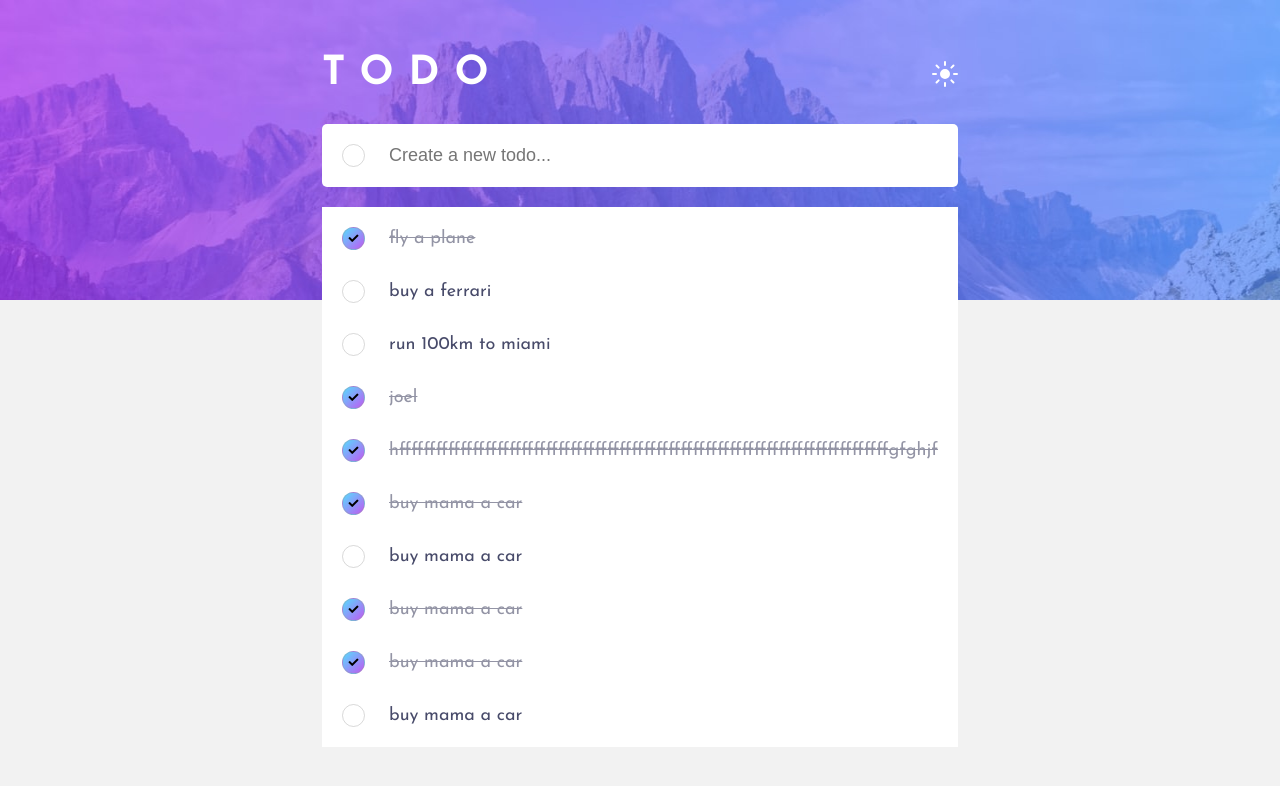
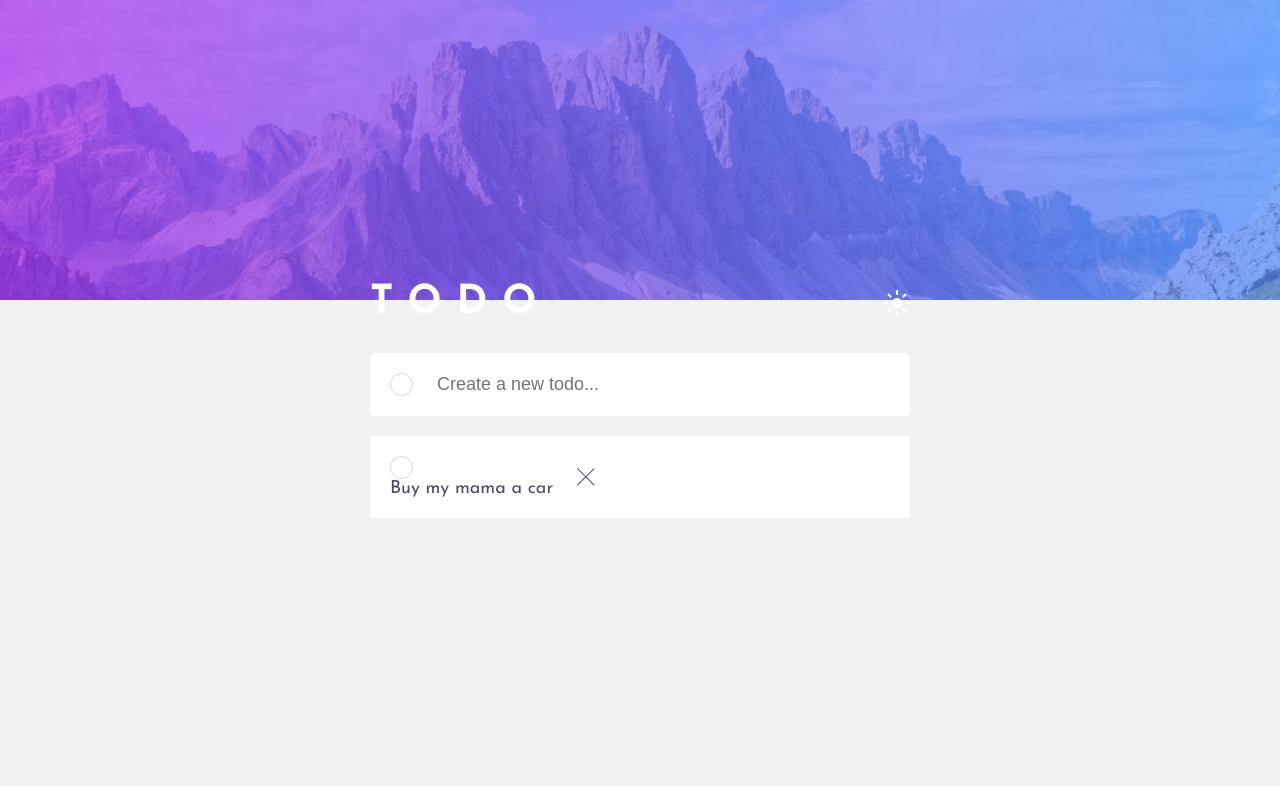
Before and after one commit to iadefidipe/todo-app, a React (Create React App) app: page / in a window 1280 px wide. Shown: the top 786 px of the page. Built offline with nearby package versions, Linux system fonts and the light colour scheme; data requests are answered from the project's data file.

Commit message:
todo list complete feature on check now work

```diff
--- a/data/db.json
+++ b/data/db.json
@@ -1,54 +1,9 @@
 {
   "todo": [
     {
-      "id": 1,
-      "text": "fly a plane",
-      "completed": true
-    },
-    {
-      "id": 2,
-      "text": "buy a ferrari",
-      "completed": false
-    },
-    {
-      "id": 3,
-      "text": "run 100km to miami",
-      "completed": false
-    },
-    {
-      "text": "joel",
-      "completed": true,
-      "id": 4
-    },
-    {
-      "text": "hffffffffffffffffffffffffffffffffffffffffffffffffffffffffffffffffffffffffffffffffgfghjf",
-      "completed": true,
-      "id": 5
-    },
-    {
-      "text": "buy mama a car",
-      "completed": true,
-      "id": 6
-    },
-    {
-      "text": "buy mama a car",
+      "text": "Buy my mama a car",
       "completed": false,
-      "id": 7
-    },
-    {
-      "text": "buy mama a car",
-      "completed": true,
-      "id": 8
-    },
-    {
-      "text": "buy mama a car",
-      "completed": true,
-      "id": 9
-    },
-    {
-      "text": "buy mama a car",
-      "completed": false,
-      "id": 10
+      "id": 1
     }
   ]
 }
--- a/src/component/Todo.js
+++ b/src/component/Todo.js
@@ -73,6 +73,7 @@ const handleComplete = async (id) => {
   const todoCompleted = await fetchTodo(id)
   const updatedTodo = { ...todoCompleted, completed: !todoCompleted.completed}
 
+
   const res = await fetch(`http://localhost:8000/todo/${id}`,{
     method: 'PUT',
     headers:{
@@ -88,6 +89,14 @@ const handleComplete = async (id) => {
   setTodos(todos.map((todo) => todo.id === id ? {...todo, completed: !data.completed} : todo ))
 
 };
+
+ const handleDelete = async (id) =>{
+   await fetch (`http://localhost:8000/todo/${id}`,{
+    method: 'DELETE'
+  })
+
+  setTodos( todos.filter((todo) => todo.id !== id))
+ }
 
 
 
@@ -106,7 +115,9 @@ const handleComplete = async (id) => {
           }} />
         </form>
 
-        <TodoList data={todos} handleComplete = {handleComplete} />
+        <TodoList data={todos} handleComplete = {handleComplete} handleDelete = {handleDelete} />
+
+
 
 
       </section>
--- a/src/component/TodoList.js
+++ b/src/component/TodoList.js
@@ -1,6 +1,6 @@
-import React from 'react'
+import deleteIcon from '../asset/images/icon-cross.svg'
 
-const TodoList = ({ data, handleComplete  }) => {
+const TodoList = ({ data, handleComplete, handleDelete }) => {
 
 
 
@@ -13,11 +13,16 @@ const TodoList = ({ data, handleComplete  }) => {
             {data.map(todo => (
                 <div className="todo" key={todo.id}>
 
-                    <input type="checkbox" className="todo-check" id={todo.id} name="check" checked={todo.completed === true ? true : false} onChange={() => {
-                        handleComplete(todo.id);
-                    }} />
+                    <div className="todo-item">
+                        <input type="checkbox" className="todo-check" id={todo.id} name="check" checked={todo.completed === true ? true : false} onChange={() => {
+                            handleComplete(todo.id);
+                        }} />
+                        <label htmlFor={todo.id}>{todo.text}</label>
+                    </div>
 
-                    <label htmlFor={todo.id}>{todo.text}</label>
+                    <div className="delete">
+                        <img src={deleteIcon} alt="delete-todo" onClick = { () => handleDelete(todo.id)} />
+                    </div>
 
                 </div>
             ))}
```
